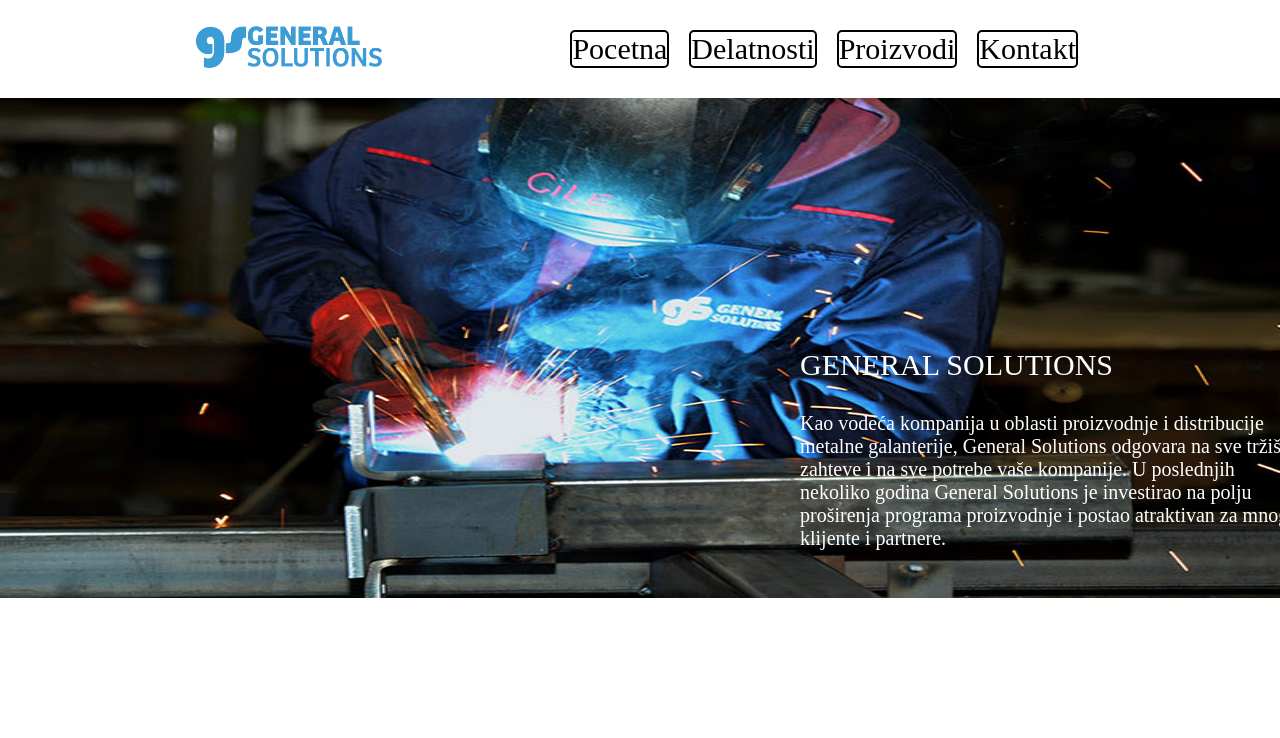
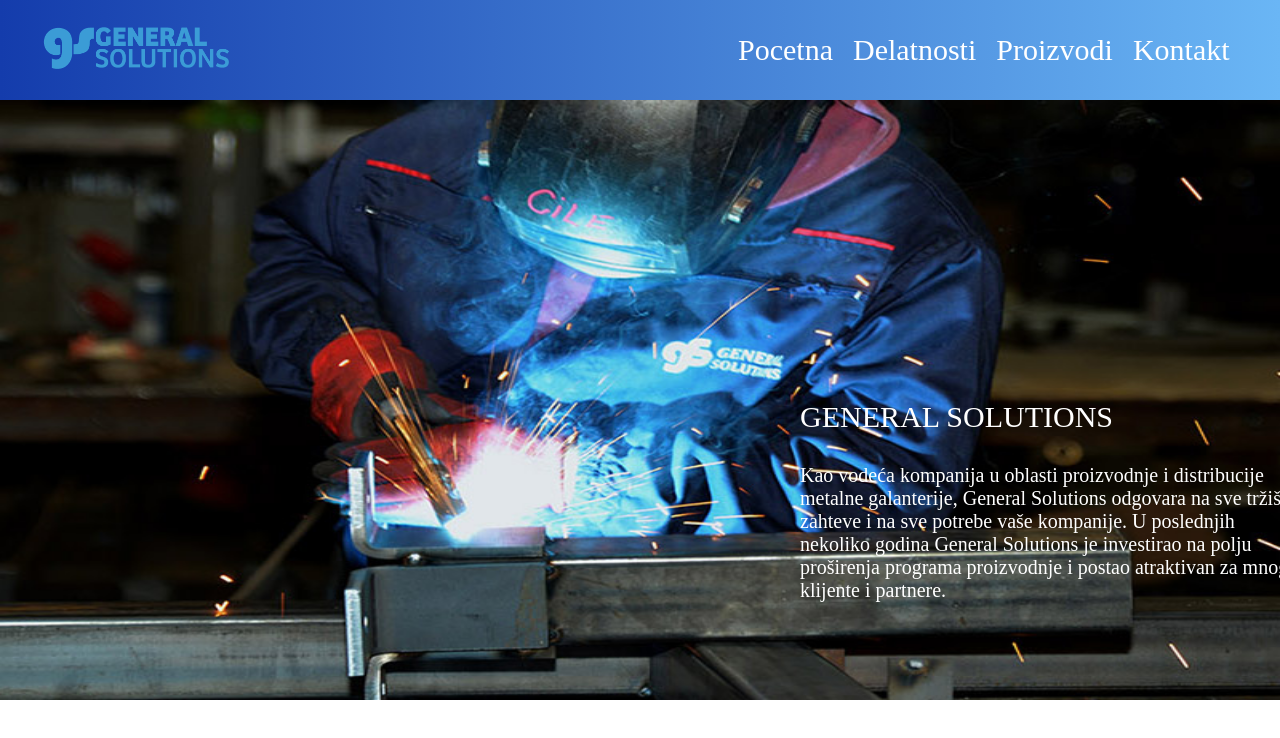
Before and after one commit to nijo99/EposDomaci, a plain HTML site: page index.html in a window 1280 px wide. Drawn offline with Linux system fonts and the light colour scheme.

Commit message:
Update by Aljosa

```diff
--- a/styles.css
+++ b/styles.css
@@ -1,35 +1,38 @@
 *{
-    margin: 0;
-    padding: 0:
+    margin: 0px;
+    padding: 0px;
 }
 
 .main {
     width: 100%;
-    height: 100vh;
+    height: 200vh;
     position: relative;
     overflow: hidden;
    /* background: linear-gradient(to right, #3b3b40, #3eb9c6); */
 }
 
 nav {
-    width:70%;
-    position: static;
+    width:100%;
+    height: 100px;
+    position: relative;
     z-index: 1;
     display: flex;
-    margin: 20px auto;
+    margin: 0;
     align-items:center;
+    background: linear-gradient(to right,rgb(20, 60, 172) ,rgb(106, 182, 245));
 }
 
 .logo {
-    flex-basis: 20%;
+    flex-basis: 10%;
 }
 .logo img{
+    margin-left: 40px;
     width: 150%;
 }
 
 .nav-links {
-    /*flex:1;
-    text-align:right; */
+    flex:1;
+    text-align:right;
 }
 
 .nav-links ul  {
@@ -39,7 +42,7 @@ nav {
     flex-direction: row;
     flex-basis: 40px;
     list-style: none;
-    margin-left: 200px;
+    margin-left: 600px;
     font-size: 30px;
 
 
@@ -51,13 +54,10 @@ nav {
 }
 
 .nav-links ul li a {
-        color: black;
+        color: white;
         text-decoration: none;
-        background-color: white;
-        border-color: black;
-        border-width: 2px;
-        border-style: double;
-        border-radius: 5px;
+
+
  }
 
 
@@ -65,11 +65,11 @@ nav {
     display: normal;
     position: absolute;
     min-width: 100vw;
-    height: 1000px;
+    height: 600px;
     font-size: 30px;
     background-repeat: no-repeat;
     background-image: url('images/div1.jpg');
-    background-size: 100vw 500px;
+    background-size: 100vw 600px;
     color: white;
 
 }
@@ -86,7 +86,7 @@ nav {
 
 
 #id1 {
-    margin-top: 250px;
+    margin-top: 300px;
 }
 
 #id2{
```
